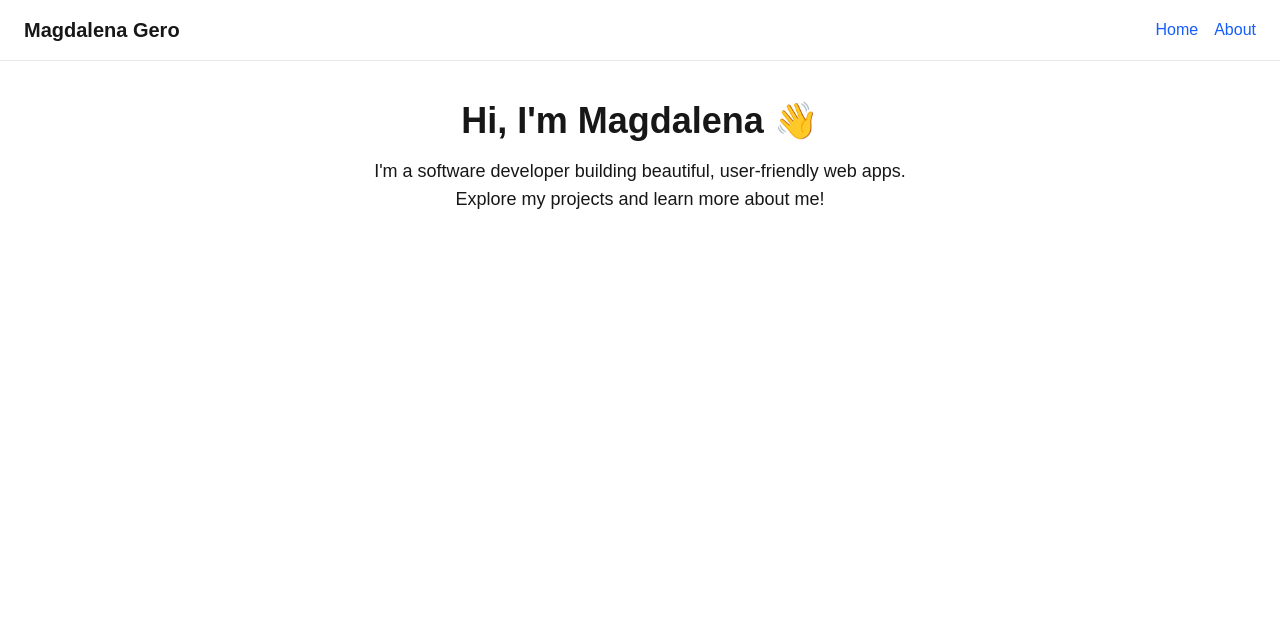
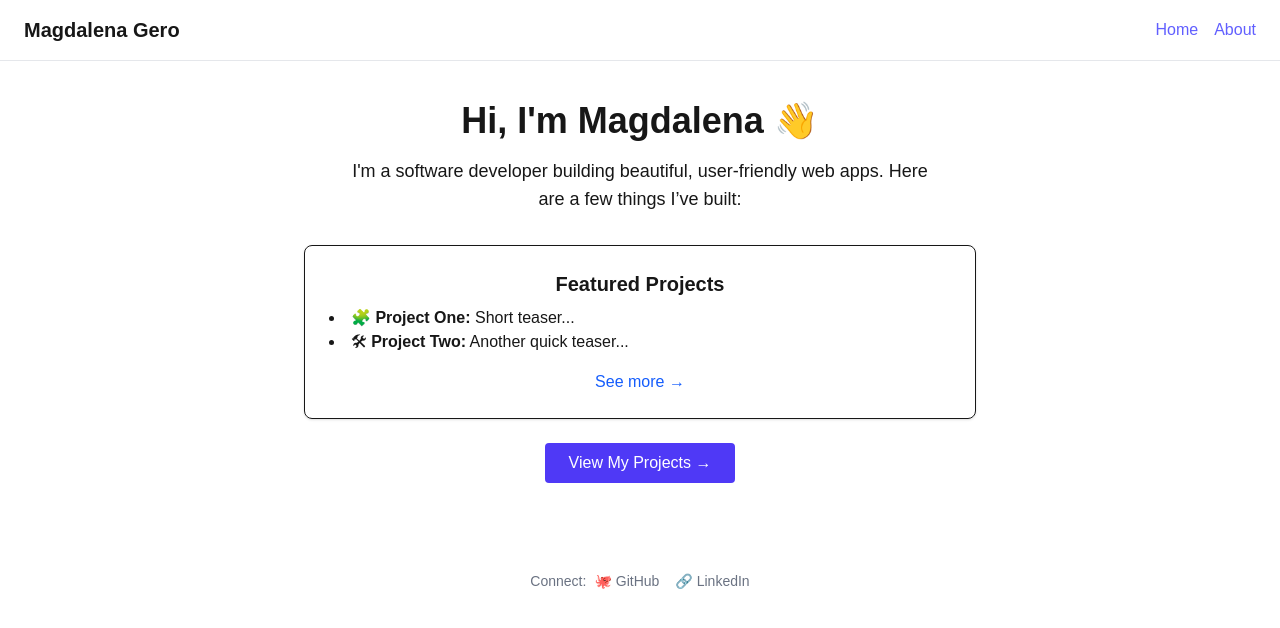
Before and after one commit to magdalenamaygero/my-portfolio, a Next.js app: page / in a window 1280 px wide. Shown: the top 628 px of the page. Built offline with nearby package versions, Linux system fonts and the light colour scheme.

Commit message:
Add homepage layout, navbar, about and projects pages with base styling

```diff
--- a/src/app/layout.tsx
+++ b/src/app/layout.tsx
@@ -8,7 +8,7 @@ export const Metadata: Metadata = {
   description: "Magdalena Gero's portfolio built with Next.js",
 };
 
-export default function RootLayour({
+export default function RootLayout({
   children,
 }: {
   children: React.ReactNode;
@@ -19,15 +19,19 @@ export default function RootLayour({
         <nav className="w-full px-6 py-4 border-b border-gray-200 flex justify-between items-center">
           <h1 className="text-xl font-bold">Magdalena Gero</h1>
           <div className="space-x-4">
-            <Link href="/" className="text-blue-600 hover:underline">
+            <Link href="/" className="text-indigo-500 hover:underline">
               Home
             </Link>
-            <Link href="/about" className="text-blue-600 hover:underline">
+            <Link href="/about" className="text-indigo-500 hover:underline">
               About
             </Link>
           </div>
         </nav>
         <main className="px-6 py-10">{children}</main>
+        <footer className="mt-12 text-center text-gray-500 text-sm">Connect:
+          <a href="https://github.com/magdalenamaygero" className="ml-2 hover:underline" target="_blank">🐙 GitHub</a>
+          <a href="https://linkedin.com/in/magdalena-may-gero" className="ml-4 hover:underline" target="_blank">🔗 LinkedIn</a>
+        </footer>
       </body>
     </html>
   );
--- a/src/app/page.tsx
+++ b/src/app/page.tsx
@@ -1,11 +1,40 @@
-export default function HomePafe() {
+'use client';
+import Link from "next/link";
+import { motion } from "framer-motion";
+
+
+export default function HomePage() {
   return (
     <section className="text-center">
-     <h2 className="text-4xl font-extrabold mb-4">Hi, I'm Magdalena 👋</h2>
-       <p className="text-lg max-w-xl mx-auto">
-         I'm a software developer building beautiful, user-friendly web apps.
-         Explore my projects and learn more about me!
-       </p>
+    <motion.section
+      className="text-center"
+      initial={{ opacity: 0, y: 20 }}
+      animate={{ opacity: 1, y: 0 }}
+      transition={{ duration: 0.6 }}
+    >
+      <h2 className="text-4xl font-extrabold mb-4">Hi, I'm Magdalena 👋</h2>
+      <p className="text-lg max-w-xl mx-auto mb-8">
+        I'm a software developer building beautiful, user-friendly web apps.
+        Here are a few things I’ve built:
+      </p>
+
+      {/* Project preview */}
+      <div className="max-w-2xl mx-auto border p-6 rounded-lg shadow-sm">
+        <h3 className="text-xl font-semibold mb-2">Featured Projects</h3>
+        <ul className="text-left list-disc list-inside mb-4">
+          <li>🧩 <strong>Project One:</strong> Short teaser...</li>
+          <li>🛠 <strong>Project Two:</strong> Another quick teaser...</li>
+        </ul>
+        <Link href="/projects" className="text-blue-600 hover:underline">See more →</Link>
+      </div>
+    </motion.section>
+       <Link
+          href="/projects"
+          className="inline-block mt-6 px-6 py-2 bg-indigo-600 text-white rounded hover:bg-indigo-700 transition delay-150 duration-300 ease-in-out hover:-translate-y-1 hover:scale-110 hover:bg-indigo-500"
+        >
+          View My Projects →
+        </Link>
+
     </section>
   )
 }
--- /dev/null
+++ b/src/app/projects/page.tsx
@@ -0,0 +1,44 @@
+type Project = {
+    title: string;
+    description: string;
+    link: string;
+  };
+
+  const projects: Project[] = [
+    {
+        title: "Virtual Trades",
+        description: "VirtualTrades is a stock market simulation platform that allows users to build and test trading strategies without financial risk.",
+        link: "https://virtual-trades.vercel.app/"
+    },
+    {
+        title: "RecyClique",
+        description: "RecyClique is a community-focused web app that encourages participation in local sustainability events and raises awareness about waste reduction.",
+        link: "https://recyclique.onrender.com/"
+    }
+  ]
+
+  export default function ProjectsPage() {
+    return (
+      <main className="min-h-screen bg-white text-gray-800 px-6 py-10">
+        <div className="max-w-4xl mx-auto">
+            <h1 className="text-3xl font-bold mb-6">Projects</h1>
+            <ul className="space-y-6">
+            {projects.map((project) => (
+                <li key={project.title} className="border p-4 rounded shadow-sm">
+                <h2 className="text-xl font-semibold">{project.title}</h2>
+                <p className="text-gray-700 mb-2">{project.description}</p>
+                <a
+                    href={project.link}
+                    target="_blank"
+                    rel="noopener noreferrer"
+                    className="text-blue-600 hover:underline"
+                >
+                    View Project →
+                </a>
+                </li>
+            ))}
+            </ul>
+        </div>
+      </main>
+    )
+      }
```
Also changed, not shown: package.json (+7 -6 lines), 1 other file (tests, documents, lock files or other folders).
